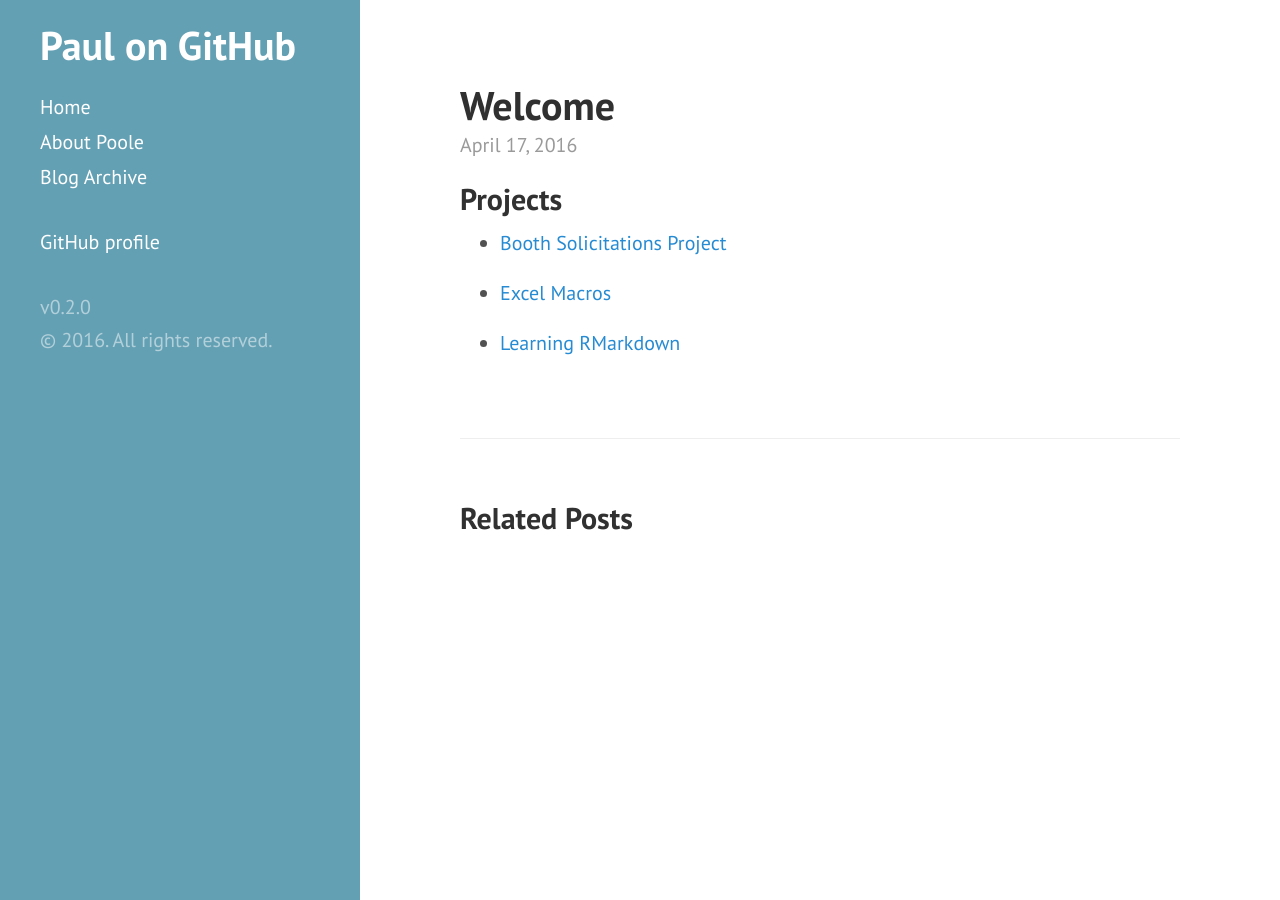
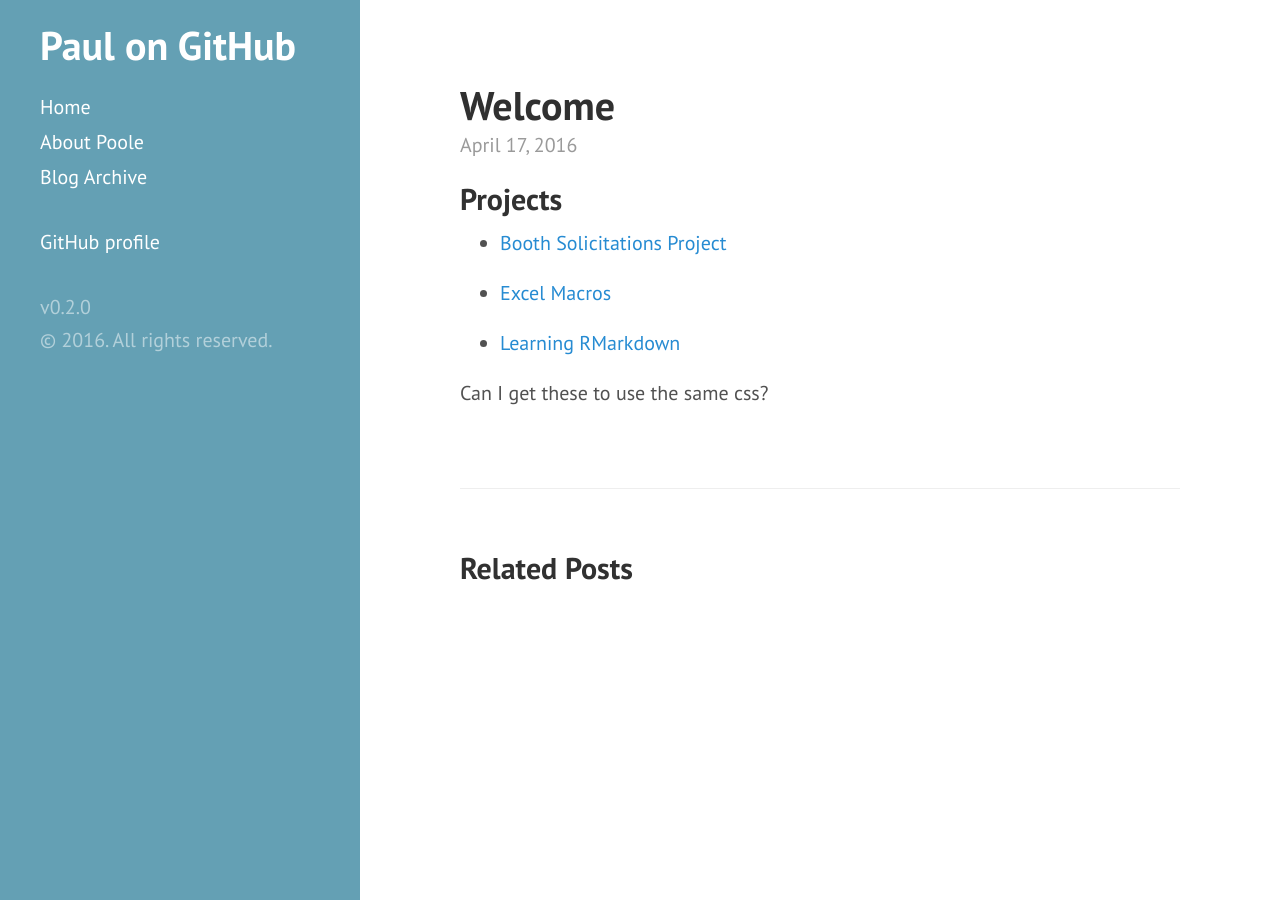
Before and after one commit to phively/phively.ghithub.io, a Jekyll site: the page built from _posts/2016-04-17-welcome.md, in a window 1280 px wide. Built offline with Jekyll 4.4.1, drawn with Linux system fonts in a browser that asks for light colours; Markdown is read by kramdown in place of the engine named in the settings.

Commit message:
Update 2016-04-17-welcome.md

```diff
--- a/_posts/2016-04-17-welcome.md
+++ b/_posts/2016-04-17-welcome.md
@@ -10,3 +10,5 @@ title: Welcome
 * [Excel Macros](https://github.com/phively/vba-the-one-macro)
 
 * [Learning RMarkdown](demo-R-iris/index.html)
+
+Can I get these to use the same css?
```
